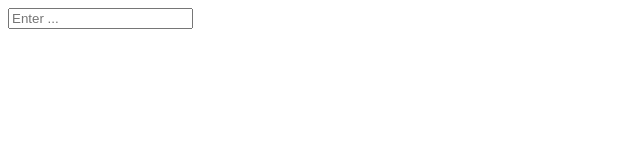
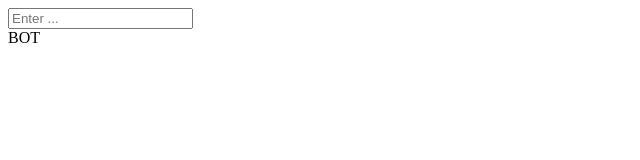
Before and after one commit to MERCYGATUNE/phase2-codeChallenge2, a React (Vite) app: page / in a window 1280 px wide. Shown: the top 160 px of the page, without its empty margins (0-640 px from the left). Built offline with nearby package versions, Linux system fonts and the light colour scheme; data requests are answered from the project's data file.

Commit message:
completed

```diff
--- a/src/App.jsx
+++ b/src/App.jsx
@@ -1,5 +1,6 @@
 import React from 'react'
 import Search from './Components/Search'
+import Bot from './Components/Bot'
 
 
 
@@ -10,6 +11,7 @@ function App() {
 
       <div className='App'>
         <Search />
+        <Bot />
         </div>
 
   )
--- a/src/Components/Bot.jsx
+++ b/src/Components/Bot.jsx
@@ -1,11 +1,11 @@
 import React from 'react'
+
 function Bot(){
+
   return <div>BOT </div>
 
 
 }
 
 
-
-
 export default Bot
```
